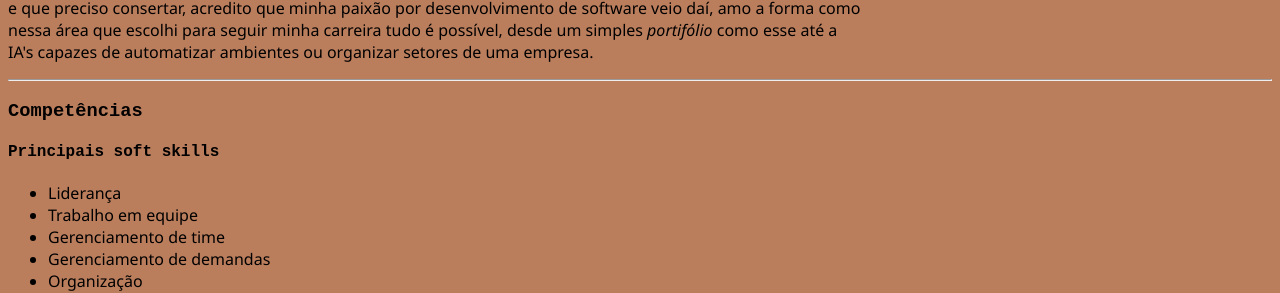
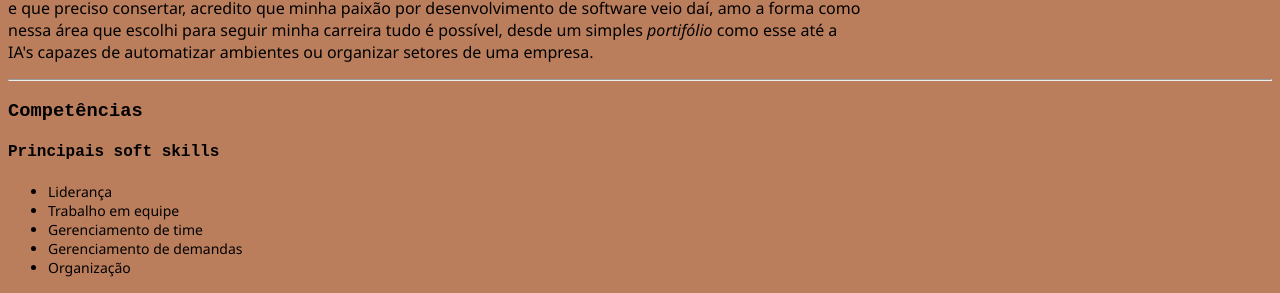
Before and after one commit to Lmraylson26/2.1-portifolio-web, a plain HTML site: page index.html in a window 1280 px wide. Shown: the part 521-814 px from the top of the page. Drawn offline with Linux system fonts and the light colour scheme.

Commit message:
ajustando tamanho dos itens da lista

```diff
--- a/index.html
+++ b/index.html
@@ -16,6 +16,9 @@
       }
       p, li{
          font-family: 'Segoe UI', Tahoma, Geneva, Verdana, sans-serif;
+      }
+      li{
+         font-size: 14px;
       }
       strong{
          color: #DBB68F;
```
